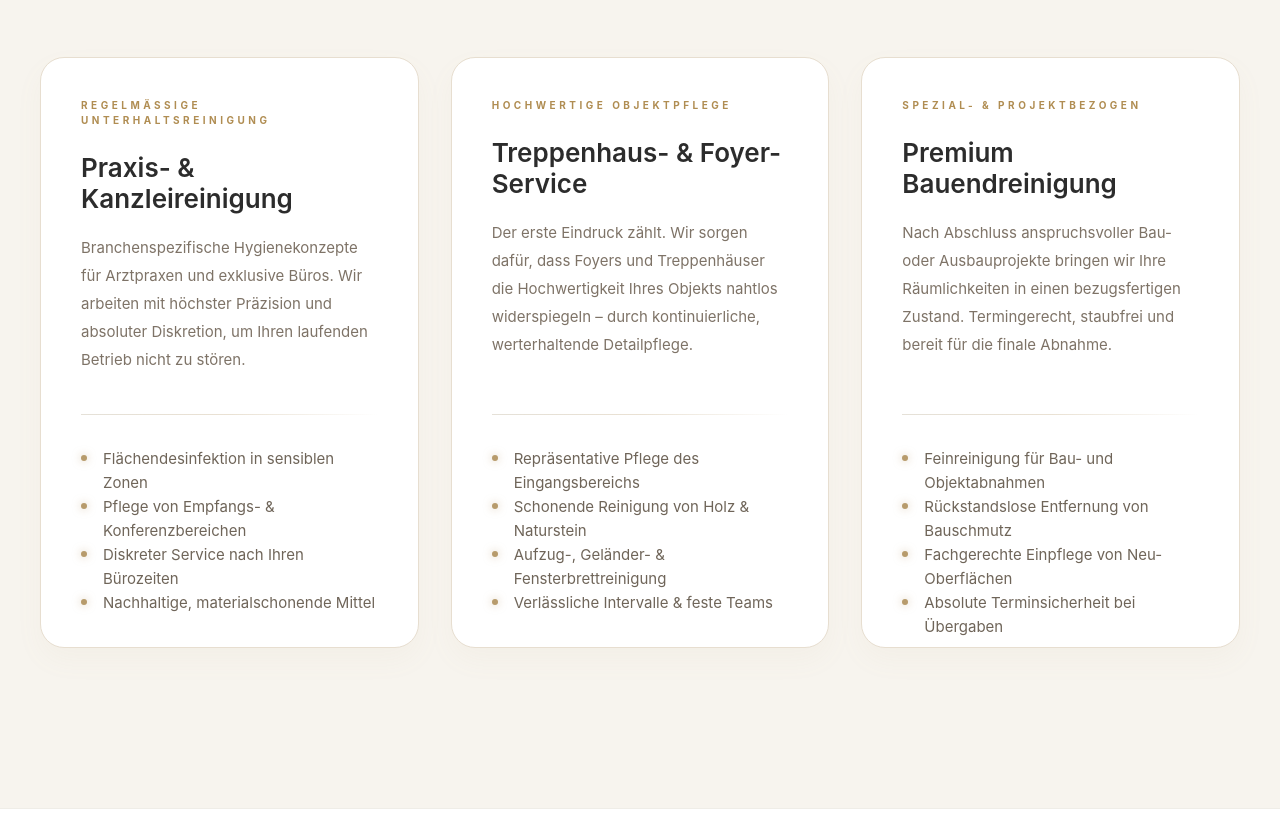
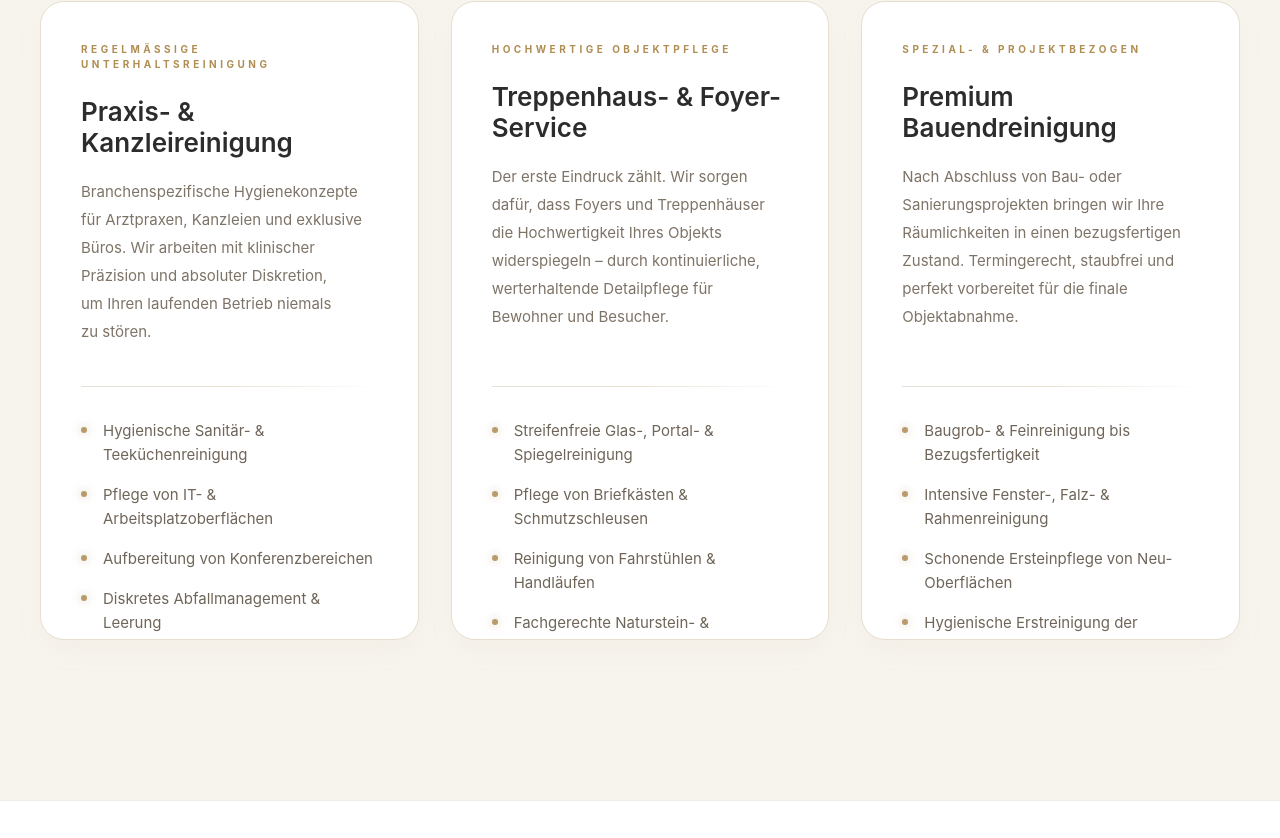
Before and after one commit to sticky030/nautilus-facility-cleaning, a React (Vite) app: page / in a window 1280 px wide. Shown: the part 1262-2100 px from the top of the page. Built offline with nearby package versions, Linux system fonts and the light colour scheme.

Commit message:
Final Content: Detailed Bullets, Perfect Alignment and inviting Copy

```diff
--- a/src/App.tsx
+++ b/src/App.tsx
@@ -13,34 +13,34 @@ const services = [
   {
     eyebrow: 'Regelmäßige Unterhaltsreinigung',
     title: 'Praxis- & Kanzleireinigung',
-    text: 'Branchenspezifische Hygienekonzepte für Arztpraxen und exklusive Büros. Wir arbeiten mit höchster Präzision und absoluter Diskretion, um Ihren laufenden Betrieb nicht zu stören.',
+    text: 'Branchenspezifische Hygienekonzepte für Arztpraxen, Kanzleien und exklusive Büros. Wir arbeiten mit klinischer Präzision und absoluter Diskretion, um Ihren laufenden Betrieb niemals zu stören.',
     bullets: [
-      'Flächendesinfektion in sensiblen Zonen',
-      'Pflege von Empfangs- & Konferenzbereichen',
-      'Diskreter Service nach Ihren Bürozeiten',
-      'Nachhaltige, materialschonende Mittel',
+      'Hygienische Sanitär- & Teeküchenreinigung',
+      'Pflege von IT- & Arbeitsplatzoberflächen',
+      'Aufbereitung von Konferenzbereichen',
+      'Diskretes Abfallmanagement & Leerung'
     ],
   },
   {
     eyebrow: 'Hochwertige Objektpflege',
     title: 'Treppenhaus- & Foyer-Service',
-    text: 'Der erste Eindruck zählt. Wir sorgen dafür, dass Foyers und Treppenhäuser die Hochwertigkeit Ihres Objekts nahtlos widerspiegeln – durch kontinuierliche, werterhaltende Detailpflege.',
+    text: 'Der erste Eindruck zählt. Wir sorgen dafür, dass Foyers und Treppenhäuser die Hochwertigkeit Ihres Objekts widerspiegeln – durch kontinuierliche, werterhaltende Detailpflege für Bewohner und Besucher.',
     bullets: [
-      'Repräsentative Pflege des Eingangsbereichs',
-      'Schonende Reinigung von Holz & Naturstein',
-      'Aufzug-, Geländer- & Fensterbrettreinigung',
-      'Verlässliche Intervalle & feste Teams',
+      'Streifenfreie Glas-, Portal- & Spiegelreinigung',
+      'Pflege von Briefkästen & Schmutzschleusen',
+      'Reinigung von Fahrstühlen & Handläufen',
+      'Fachgerechte Naturstein- & Bodenpflege'
     ],
   },
   {
     eyebrow: 'Spezial- & Projektbezogen',
     title: 'Premium Bauendreinigung',
-    text: 'Nach Abschluss anspruchsvoller Bau- oder Ausbauprojekte bringen wir Ihre Räumlichkeiten in einen bezugsfertigen Zustand. Termingerecht, staubfrei und bereit für die finale Abnahme.',
+    text: 'Nach Abschluss von Bau- oder Sanierungsprojekten bringen wir Ihre Räumlichkeiten in einen bezugsfertigen Zustand. Termingerecht, staubfrei und perfekt vorbereitet für die finale Objektabnahme.',
     bullets: [
-      'Feinreinigung für Bau- und Objektabnahmen',
-      'Rückstandslose Entfernung von Bauschmutz',
-      'Fachgerechte Einpflege von Neu-Oberflächen',
-      'Absolute Terminsicherheit bei Übergaben',
+      'Baugrob- & Feinreinigung bis Bezugsfertigkeit',
+      'Intensive Fenster-, Falz- & Rahmenreinigung',
+      'Schonende Ersteinpflege von Neu-Oberflächen',
+      'Hygienische Erstreinigung der Sanitäranlagen'
     ],
   },
 ]
@@ -83,7 +83,7 @@ export default function App() {
 
             <a
               href="#kontakt"
-              className="inline-flex shrink-0 items-center rounded-full bg-[#B79B6C] px-7 py-3 text-[13px] font-bold uppercase tracking-wider text-white shadow-[0_8px_20px_rgba(183,155,108,0.25)] transition-all duration-300 hover:-translate-y-0.5 hover:shadow-[0_12px_25px_rgba(183,155,108,0.4)] hover:bg-[#A98E60]"
+              className="inline-flex shrink-0 items-center rounded-full bg-[#B79B6C] px-7 py-3 text-[13px] font-bold uppercase tracking-wider text-white shadow-[0_8px_20px_rgba(183,155,108,0.25)] transition-all duration-300 hover:-translate-y-0.5 hover:shadow-[0_12px_25px_rgba(183,155,108,0.4)]"
             >
               Anfrage stellen
             </a>
@@ -98,10 +98,8 @@ export default function App() {
             <source src="/videos/hero.mp4" type="video/mp4" />
           </video>
           <div className="absolute inset-0 bg-[linear-gradient(96deg,rgba(247,244,238,0.94)_0%,rgba(247,244,238,0.90)_36%,rgba(247,244,238,0.70)_64%,rgba(247,244,238,0.34)_100%)]" />
-          <div className="absolute inset-0 bg-[radial-gradient(circle_at_top_left,rgba(183,155,108,0.16),transparent_28%)]" />
-
-          <div className="relative mx-auto grid w-full max-w-7xl grid-cols-1 gap-12 px-6 pb-20 pt-36 lg:grid-cols-12 lg:px-10 lg:pb-28 lg:pt-40">
-            <div className="lg:col-span-8 lg:self-end lg:pb-14">
+          <div className="relative mx-auto grid w-full max-w-7xl px-6 pb-20 pt-36 lg:px-10 lg:pb-28 lg:pt-40">
+            <div className="lg:max-w-3xl">
               <div className="inline-flex items-center gap-3 mb-8">
                 <span className="h-px w-8 bg-[#B79B6C]"></span>
                 <span className="text-[11px] font-bold uppercase tracking-[0.4em] text-[#B79B6C]">Premium Facility Cleaning</span>
@@ -113,7 +111,7 @@ export default function App() {
                 Wir betreuen Arztpraxen, Kanzleien und exklusive Gewerbeflächen in Berlin. Präzise Abstimmung, absolute Diskretion und ein Qualitätsanspruch, der im Hintergrund perfekt funktioniert.
               </p>
               <div className="mt-12 flex flex-col gap-4 sm:flex-row sm:items-center">
-                <a href="#kontakt" className="inline-flex items-center justify-center rounded-full bg-[#B79B6C] px-9 py-4 text-[14px] font-bold uppercase tracking-wider text-white shadow-[0_8px_20px_rgba(183,155,108,0.25)] transition-all duration-300 hover:-translate-y-0.5 hover:shadow-[0_12px_30px_rgba(183,155,108,0.4)] hover:bg-[#A98E60]">
+                <a href="#kontakt" className="inline-flex items-center justify-center rounded-full bg-[#B79B6C] px-9 py-4 text-[14px] font-bold uppercase tracking-wider text-white shadow-[0_8px_20px_rgba(183,155,108,0.25)] transition-all duration-300 hover:-translate-y-0.5 hover:shadow-[0_12px_30px_rgba(183,155,108,0.4)]">
                   Unverbindliche Anfrage
                 </a>
                 <a href="#leistungen" className="inline-flex items-center justify-center rounded-full border border-[#D9CCB8] bg-white/50 backdrop-blur-md px-9 py-4 text-[14px] font-bold uppercase tracking-wider text-[#6F6559] transition-all duration-300 hover:bg-white hover:border-[#B79B6C]/50">
@@ -124,7 +122,7 @@ export default function App() {
           </div>
         </section>
 
-        {/* --- LEISTUNGEN --- */}
+        {/* --- LEISTUNGEN (FIXED ALIGNMENT) --- */}
         <section id="leistungen" className="bg-[#F7F4EE] py-32 lg:py-40">
           <div className="mx-auto max-w-7xl px-6 lg:px-10">
             <div className="max-w-3xl">
@@ -138,17 +136,15 @@ export default function App() {
               {services.map((service) => (
                 <article key={service.title} className="group flex flex-col h-full overflow-hidden rounded-3xl border border-[#E5E1D8] bg-white p-10 shadow-[0_8px_20px_rgba(0,0,0,0.02)] transition-all duration-500 ease-out hover:-translate-y-2 hover:border-[#B79B6C]/50 hover:shadow-[0_30px_60px_rgba(183,155,108,0.12)]">
 
-                  {/* flex-grow drückt den unteren Bereich nach ganz unten */}
                   <div className="flex flex-col flex-grow">
                     <div className="text-[10px] font-bold uppercase tracking-[0.35em] text-[#B79B6C]">{service.eyebrow}</div>
                     <h3 className="mt-6 text-[26px] font-semibold leading-[1.2] text-[#2C2C2C]">{service.title}</h3>
                     <p className="mt-5 text-[15px] leading-7 text-[#7E7367]">{service.text}</p>
                   </div>
 
-                  {/* Der untere Bereich hat eine exakt festgelegte Höhe (h-[160px] für die ul). Dadurch bleibt die Linie immer perfekt waagerecht auf einer Linie mit den anderen Boxen. */}
                   <div className="mt-10 flex flex-col justify-end">
                     <div className="h-px w-full bg-gradient-to-r from-[#E5E1D8] via-[#B79B6C]/30 to-transparent" />
-                    <ul className="mt-8 flex flex-col justify-between h-[160px] text-[15px] leading-6 text-[#6F6559]">
+                    <ul className="mt-8 flex flex-col justify-start gap-4 h-[180px] text-[15px] leading-6 text-[#6F6559]">
                       {service.bullets.map((bullet) => (
                         <li key={bullet} className="flex items-start gap-4">
                           <span className="mt-2 h-1.5 w-1.5 shrink-0 rounded-full bg-[#B79B6C] shadow-[0_0_8px_rgba(183,155,108,0.6)]" />
@@ -163,7 +159,7 @@ export default function App() {
           </div>
         </section>
 
-        {/* --- WARUM NAUTILUS --- */}
+        {/* --- PHILOSOPHIE --- */}
         <section id="warum-nautilus" className="bg-white py-32 lg:py-40 border-y border-[#E5E1D8]/60">
           <div className="mx-auto max-w-7xl px-6 lg:px-10">
             <div className="grid grid-cols-1 gap-16 lg:grid-cols-12">
@@ -174,9 +170,6 @@ export default function App() {
                 </h2>
                 <p className="mt-8 text-[17px] leading-8 text-[#8A7E70]">
                   Wir arbeiten für Kunden, die Perfektion nicht als Zufall, sondern als systematischen Prozess verstehen. Ein makelloses Umfeld fördert die Produktivität und das Vertrauen Ihrer Klienten.
-                </p>
-                <p className="mt-5 text-[17px] leading-8 text-[#8A7E70]">
-                  Wir integrieren unsere Dienstleistung lautlos in Ihre Abläufe – für ein dauerhaftes Premium-Ergebnis, das Sie jeden Tag spüren, ohne es managen zu müssen.
                 </p>
               </div>
               <div className="lg:col-span-7 grid grid-cols-1 gap-6 sm:grid-cols-2">
@@ -197,33 +190,7 @@ export default function App() {
           </div>
         </section>
 
-        {/* --- AUFTRETEN & HALTUNG --- */}
-        <section className="bg-[#F7F4EE] py-32 lg:py-48 relative overflow-hidden">
-          <div className="absolute inset-0 bg-[radial-gradient(circle_at_bottom_right,rgba(183,155,108,0.1),transparent_50%)]" />
-          <div className="mx-auto max-w-7xl px-6 lg:px-10 relative z-10">
-            <div className="grid grid-cols-1 gap-16 lg:grid-cols-12 lg:items-center">
-              <div className="lg:col-span-5 lg:pr-6">
-                <p className="text-[11px] font-bold uppercase tracking-[0.35em] text-[#B79B6C]">Haltung & Personal</p>
-                <h2 className="mt-6 text-3xl font-semibold leading-[1.1] text-[#2C2C2C] lg:text-[46px]">
-                  Diskret im Auftritt.<br />Kompromisslos in der Qualität.
-                </h2>
-                <p className="mt-8 text-[17px] leading-8 text-[#8A7E70] font-light">
-                  Wir verstehen uns als unsichtbaren, aber essenziellen Teil Ihres Unternehmenserfolgs. Ein tadellos gepflegtes Erscheinungsbild unserer Mitarbeiter und absolute Verschwiegenheit sind für uns obligatorisch.
-                </p>
-                <p className="mt-5 text-[17px] leading-8 text-[#8A7E70] font-light">
-                  Gerade in Notariaten, Privatpraxen und Vorstandsetagen zählt nicht die reine Anwesenheit des Personals – sondern die Fähigkeit, einen Raum mit höchster Präzision in seinen besten Zustand zu versetzen, ohne den Betrieb zu stören.
-                </p>
-              </div>
-              <div className="lg:col-span-7">
-                <div className="relative overflow-hidden rounded-3xl border border-[#E5E1D8] bg-white shadow-[0_20px_50px_rgba(183,155,108,0.1)]">
-                  <img src="/images/nautilus-cleaning-team-berlin.jpg" alt="Premium Cleaning Team" className="mx-auto w-full max-h-[550px] object-cover hover:scale-105 transition-transform duration-1000" />
-                </div>
-              </div>
-            </div>
-          </div>
-        </section>
-
-        {/* --- ABLAUF --- */}
+        {/* --- PROZESS --- */}
         <section id="ablauf" className="bg-white py-32 lg:py-40 border-b border-[#E5E1D8]/60">
           <div className="mx-auto max-w-7xl px-6 lg:px-10">
             <div className="grid grid-cols-1 gap-16 lg:grid-cols-12">
@@ -233,7 +200,7 @@ export default function App() {
                   Ein reibungsloser Start. Ein dauerhaftes Ergebnis.
                 </h2>
                 <p className="mt-8 text-[17px] leading-8 text-[#8A7E70]">
-                  Ein bewährter Prozess garantiert Ihnen Ergebnisse auf höchstem Niveau. Wir überlassen nichts dem Zufall, sondern definieren jeden Schritt – von der ersten Begehung bis zur täglichen Umsetzung.
+                  Ein bewährter Prozess garantiert Ihnen Ergebnisse auf höchstem Niveau. Wir definieren jeden Schritt – von der ersten Begehung bis zur täglichen Umsetzung.
                 </p>
               </div>
               <div className="lg:col-span-7 space-y-6">
@@ -241,7 +208,7 @@ export default function App() {
                   { step: '01 · Besichtigung vor Ort', text: 'Wir begehen Ihr Objekt persönlich. Nur so können wir Flächen, Materialien und Ihre spezifischen Anforderungen exakt aufnehmen.' },
                   { step: '02 · Maßgeschneidertes Konzept', text: 'Sie erhalten ein faires, transparentes Angebot. Wir definieren Turnus und Leistungsumfang klar – ohne versteckte Kosten.' },
                   { step: '03 · Geräuschloses Onboarding', text: 'Unser festes Stammpersonal wird detailliert in Ihr Objekt eingewiesen. Der Start verläuft geräuschlos und professionell.' },
-                  { step: '04 · Laufende Betreuung', text: 'Wir bleiben im Austausch. Ein fester Ansprechpartner und regelmäßige Qualitätskontrollen sichern unser hohes Niveau dauerhaft.' }
+                  { step: '04 · Laufende Betreuung', text: 'Ein fester Ansprechpartner und regelmäßige Qualitätskontrollen sichern unser hohes Niveau dauerhaft ab.' }
                 ].map((item) => (
                   <article key={item.step} className="rounded-3xl border border-[#E5E1D8] bg-[#FCFBF8] p-10 shadow-sm transition-all duration-500 ease-out hover:-translate-y-2 hover:bg-white hover:border-[#B79B6C]/40 hover:shadow-[0_20px_40px_rgba(183,155,108,0.08)]">
                     <div className="text-[11px] font-bold uppercase tracking-[0.35em] text-[#B79B6C]">{item.step}</div>
@@ -267,13 +234,13 @@ export default function App() {
                   Wir freuen uns auf Ihr Objekt.
                 </h2>
                 <p className="mt-8 text-[17px] leading-8 text-[#8A7E70]">
-                  Geben Sie uns einen ersten, kurzen Überblick über Ihr Vorhaben. Ihr persönlicher Ansprechpartner meldet sich zeitnah, um alles Weitere mit Ihnen abzustimmen.
+                  Geben Sie uns einen ersten Überblick über Ihr Vorhaben. Wir melden uns zeitnah für eine unverbindliche Erstbesichtigung und ein individuelles Konzept.
                 </p>
                 <div className="mt-14 space-y-6">
                   {[
-                    { title: 'Für wen wir arbeiten', content: 'Arztpraxen, Kanzleien, Hausverwaltungen und anspruchsvolle Gewerbeimmobilien in Berlin.' },
-                    { title: 'Unser Versprechen', content: 'Transparente Angebote, feste Ansprechpartner und absolute Zuverlässigkeit ab dem ersten Tag.' },
-                    { title: 'Der nächste Schritt', content: 'Sie beschreiben kurz Ihr Objekt. Wir melden uns für eine Erstbesichtigung und ein individuelles Konzept.' }
+                    { title: 'Zielgruppen', content: 'Arztpraxen, Kanzleien, Hausverwaltungen und anspruchsvolle Gewerbeimmobilien in Berlin.' },
+                    { title: 'Qualitätssicherung', content: 'Transparente Angebote, festes Stammpersonal und absolute Zuverlässigkeit ab dem ersten Tag.' },
+                    { title: 'Einsatzgebiet', content: 'Berlin Mitte · Prenzlauer Berg · Friedrichshain · Lichtenberg · Marzahn' }
                   ].map((box) => (
                     <div key={box.title} className="rounded-3xl border border-[#E5E1D8] bg-white p-8 shadow-sm">
                       <p className="text-[10px] font-bold uppercase tracking-[0.35em] text-[#B79B6C]">{box.title}</p>
@@ -288,13 +255,11 @@ export default function App() {
                 <div className="mb-10">
                   <p className="text-[11px] font-bold uppercase tracking-[0.35em] text-[#B79B6C]">Diskrete Anfrage</p>
                   <p className="mt-4 text-[16px] leading-8 text-[#7E7367]">
-                    Hinterlassen Sie uns die wichtigsten Eckdaten zu Ihrem Objekt für eine erste, vollkommen unverbindliche Einschätzung.
+                    Hinterlassen Sie uns die Eckdaten zu Ihrem Objekt für eine erste, vollkommen unverbindliche Einschätzung.
                   </p>
                 </div>
                 <form id="contact-form" action="https://formspree.io/f/mnjonren" method="POST" className="space-y-8">
                   <div className="grid gap-6 sm:grid-cols-2">
-
-                    {/* Select: Objektart */}
                     <div>
                       <label className="mb-3 block text-[11px] font-bold uppercase tracking-[0.2em] text-[#8A7E70]">Objektart</label>
                       <div className="relative">
@@ -302,7 +267,7 @@ export default function App() {
                           <option>Büro & Kanzlei</option>
                           <option>Arztpraxis</option>
                           <option>Treppenhaus & Objekt</option>
-                          <option>Gehobene Gewerbeeinheit</option>
+                          <option>Gewerbeeinheit</option>
                           <option>Bauprojekt</option>
                         </select>
                         <div className="pointer-events-none absolute inset-y-0 right-0 flex items-center px-5 text-[#B79B6C]">
@@ -312,8 +277,6 @@ export default function App() {
                         </div>
                       </div>
                     </div>
-
-                    {/* Select: Turnus */}
                     <div>
                       <label className="mb-3 block text-[11px] font-bold uppercase tracking-[0.2em] text-[#8A7E70]">Turnus</label>
                       <div className="relative">
@@ -330,7 +293,6 @@ export default function App() {
                         </div>
                       </div>
                     </div>
-
                   </div>
                   <div className="grid gap-6 sm:grid-cols-2">
                     <div>
@@ -346,11 +308,8 @@ export default function App() {
                     <label className="mb-3 block text-[11px] font-bold uppercase tracking-[0.2em] text-[#8A7E70]">Objekt kurz beschreiben</label>
                     <textarea rows={4} name="Nachricht" required placeholder="Größe, Besonderheiten, Wünsche..." className="w-full rounded-2xl border border-[#E5E1D8] bg-[#FCFBF8] px-6 py-4 text-[15px] text-[#2C2C2C] outline-none transition-all duration-300 placeholder:text-[#B0A596] focus:border-[#B79B6C] focus:bg-white focus:ring-4 focus:ring-[#B79B6C]/10 resize-none" />
                   </div>
-
                   <div className="pt-2">
-                    <input type="hidden" name="_subject" value="Neue exklusive Anfrage über nautilus-facility.de" />
-                    <input type="text" name="_gotcha" className="hidden" tabIndex={-1} autoComplete="off" />
-                    <button type="submit" className="w-full rounded-2xl bg-[#B79B6C] px-6 py-5 text-[15px] font-bold uppercase tracking-wider text-white shadow-[0_8px_20px_rgba(183,155,108,0.25)] transition-all duration-300 hover:-translate-y-1 hover:shadow-[0_15px_30px_rgba(183,155,108,0.4)] hover:bg-[#A98E60]">
+                    <button type="submit" className="w-full rounded-2xl bg-[#B79B6C] px-6 py-5 text-[15px] font-bold uppercase tracking-wider text-white shadow-[0_8px_20px_rgba(183,155,108,0.25)] transition-all duration-300 hover:-translate-y-1 hover:shadow-[0_15px_30px_rgba(183,155,108,0.4)]">
                       Anfrage sicher senden
                     </button>
                   </div>
@@ -369,9 +328,7 @@ export default function App() {
       <footer className="bg-white py-16 border-t border-[#E5E1D8]">
         <div className="mx-auto flex max-w-7xl flex-col gap-8 px-6 lg:flex-row lg:items-start lg:justify-between lg:px-10">
           <div>
-            <div className="text-[11px] font-bold tracking-[0.35em] text-[#B79B6C]">
-              NAUTILUS FACILITY CLEANING
-            </div>
+            <div className="text-[11px] font-bold tracking-[0.35em] text-[#B79B6C]">NAUTILUS FACILITY CLEANING</div>
             <p className="mt-5 max-w-md text-[14px] leading-7 text-[#8A7E70]">
               Ein Geschäftsbereich der Nautilus Security UG (haftungsbeschränkt).<br />
               Exzellenz in der Reinigung für Berlin Mitte, Prenzlauer Berg, Friedrichshain, Lichtenberg und Marzahn.
```
